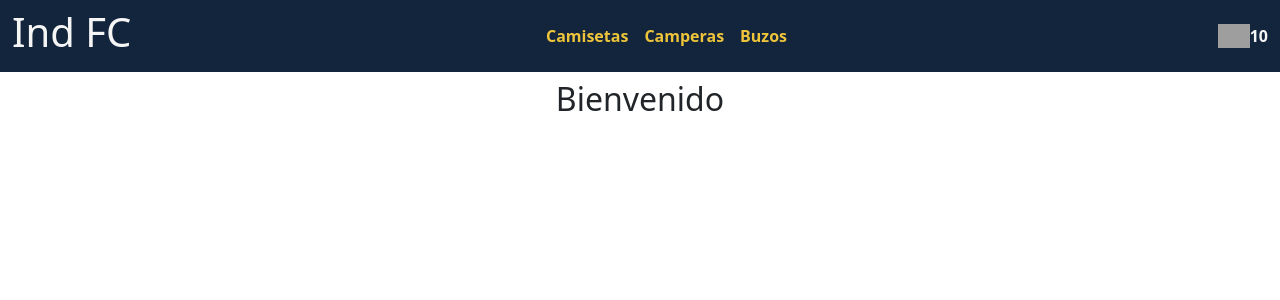
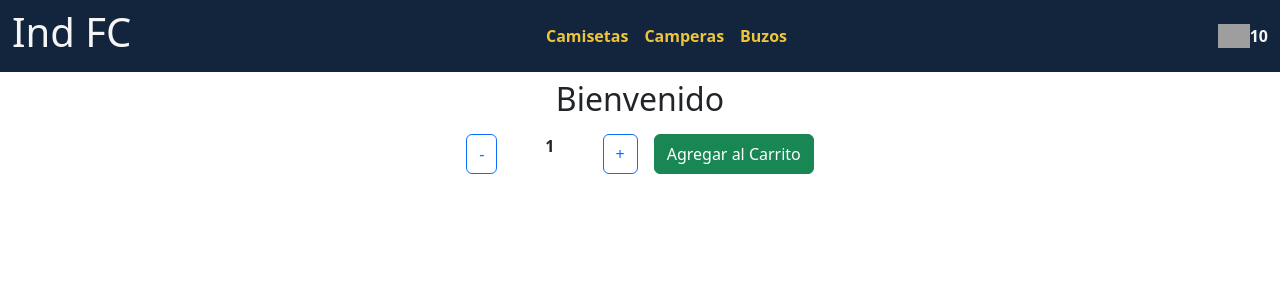
Before and after one commit to lucianoPrz/TPFinal-Perez, a React (Vite) app: page / in a window 1280 px wide. Shown: the top 300 px of the page. Built offline with nearby package versions, Linux system fonts and the light colour scheme; grey boxes are pictures that could not be loaded.

Commit message:
add itemCount

```diff
--- a/src/App.jsx
+++ b/src/App.jsx
@@ -1,11 +1,13 @@
 import NavBar from "./components/NavBar/NavBar"
 import ItemListContainer from "./components/ItemListContainer/ItemListContainer"
+import ItemCount from "./components/ItemCount/ItemCount"
 
 const App = () => {
   return (
     <>
     <NavBar/>
     <ItemListContainer gretting= {"Bienvenido"}/>
+    <ItemCount inicial={1} stock={10}/>
     </>
   )
 }
--- a/src/components/ItemCount/ItemCount.jsx
+++ b/src/components/ItemCount/ItemCount.jsx
@@ -1,23 +1,25 @@
 import { useState } from "react"
 
-const ItemCount = () => {
-    const [contador, setContador] = useState(1)
-    const maximo = 10 //Stock maximo
+const ItemCount = ({inicial,stock}) => {
+    const [contador, setContador] = useState(inicial)
+     //Stock maximo
 
     //Funciones para aumentar y disminuir el contador
     const incrementar = () => {
-        contador < 10 ? setContador(contador + 1) : setContador(contador)
+        contador < stock ? setContador(contador + 1) : setContador(contador)
     };
 
     const decrementar = () => {
-        contador > 1 ? setContador(contador - 1) : setContador(contador)
+        contador > inicial ? setContador(contador - 1) : setContador(contador)
     };
 
   return (
-    <div>
-        <button onClick={decrementar}>-</button>
-        <p> {contador} </p>
-        <button onClick={incrementar}>+</button>
+    <div className="d-flex justify-content-center">
+        <button onClick={decrementar} type="button" class="btn btn-outline-primary">-</button>
+        <p className="px-5 fw-bold"> {contador} </p>
+        <button onClick={incrementar} type="button" class="btn btn-outline-primary">+</button>
+
+        <button className="ms-3 btn btn-success">Agregar al Carrito</button>
     </div>
   )
 }
```
